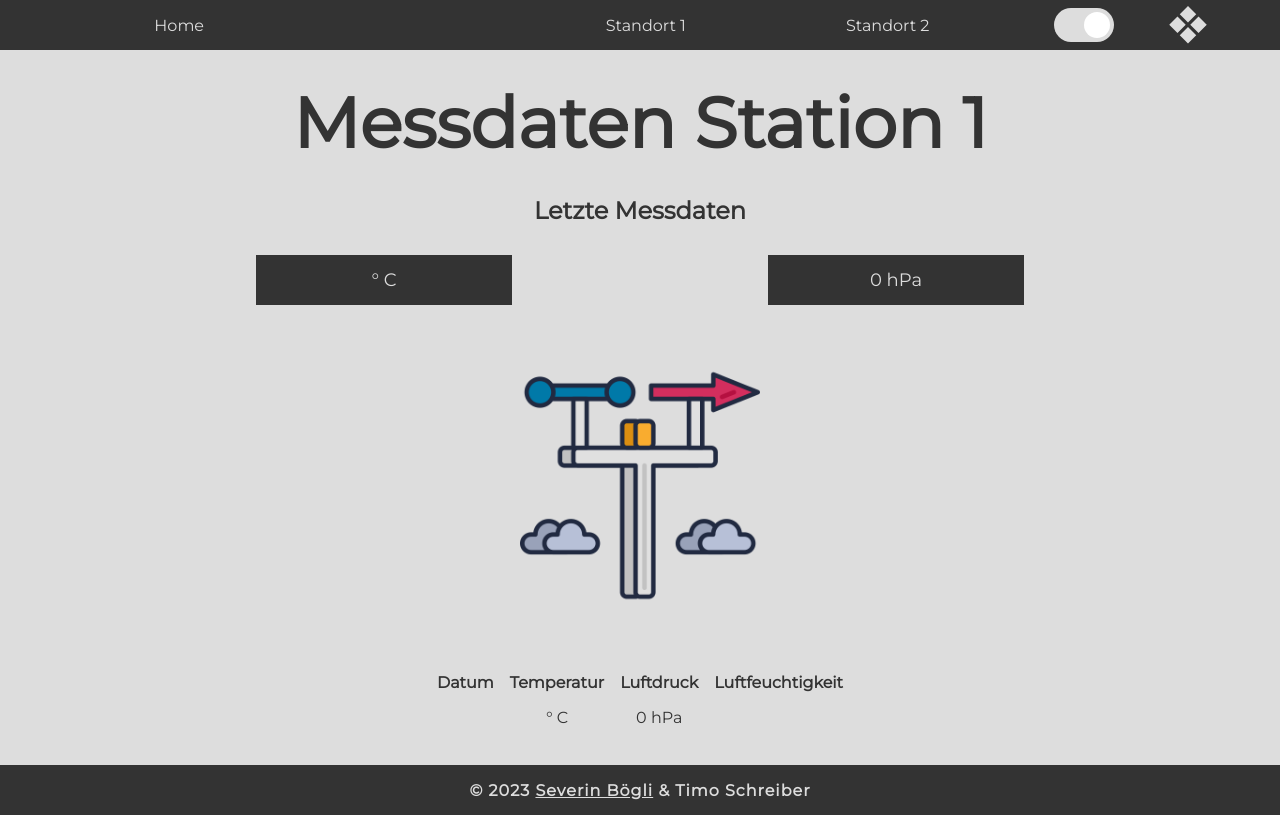
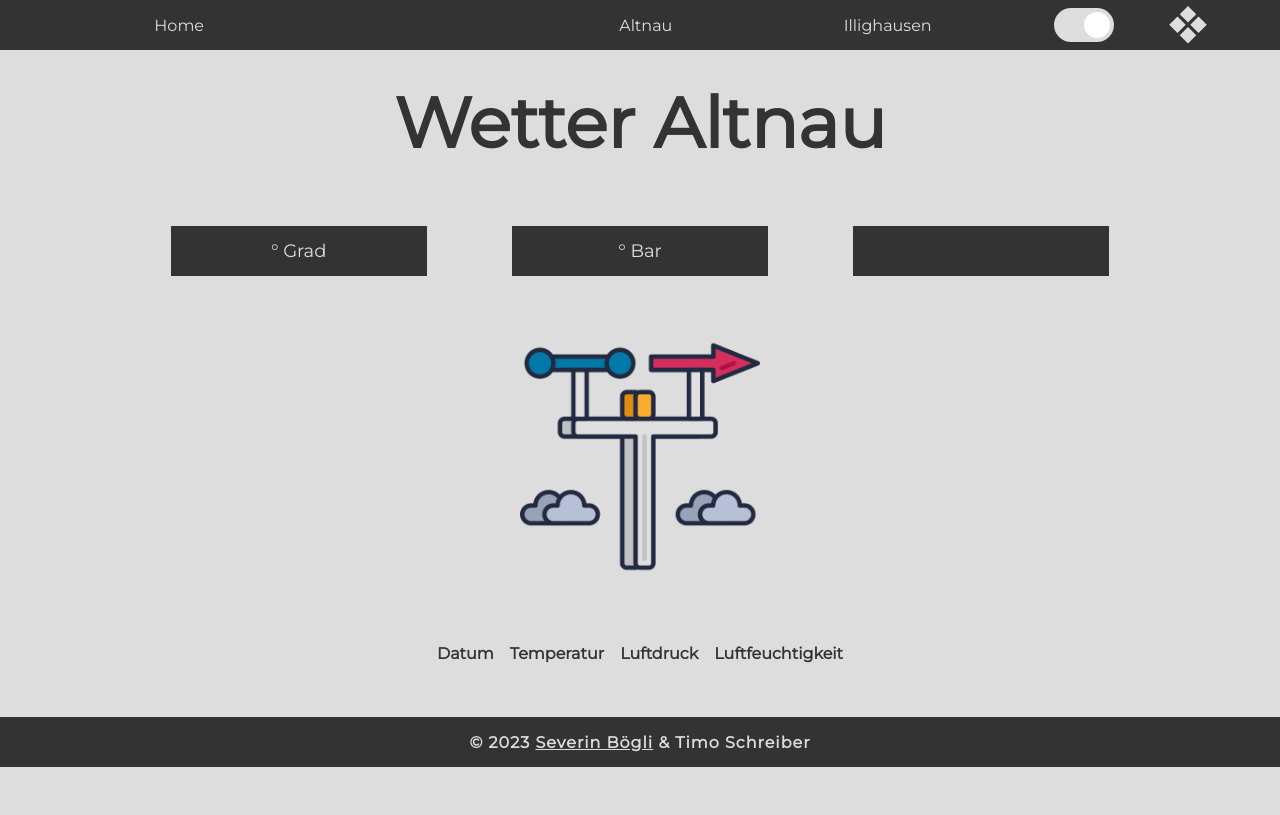
Before and after one commit to Severinboegli/Wetterstation, a PHP site: page /Website/Altnau.php in a window 1280 px wide. After the commit the page ends 767 px from the top, so only its background shows below. Run offline with PHP 8.4, Linux system fonts and the light colour scheme; data comes from the database, SQL or seed files in the repository; lists and menus that the app fills with data are empty; some libraries are stand-ins or nearby versions.

Commit message:
Revert "Anpassung Webseite"
This reverts commit 8fa867fcfb79783a6cfaa0b27355381f9e28ddc7.

```diff
--- a/Website/Altnau.php
+++ b/Website/Altnau.php
@@ -4,24 +4,21 @@
 <head>
     <meta charset="UTF-8" />
     <meta name="viewport" content="width=device-width, initial-scale=1.0" />
-    <title>Wetter Standort 1</title>
+    <title>Wetter Altnau</title>
     <link rel="stylesheet" href="./Style/style.css" />
+    <link rel="stylesheet" href="./Style/reset.css" />
     <link rel="stylesheet" href="./Style/Switch.css" />
 </head>
 
-
-<script type="text/javascript" src="./Javascript/main.js"></script>
-<script type="text/javascript" src="./Javascript/auto_update.js"></script>
-
-<body onload="loadDatas()">
+<body onload="reload()">
     <!-- Header -->
     <nav class="navbar">
         <a class="navbar-left" href="./">Home</a>
 
         <div class="navbar-right">
             <div class="navbar-right-text">
-                <a class="navbar-right-text-a" href="./Altnau.php">Standort 1</a>
-                <a class="navbar-right-text-a" href="./Illighausen.php">Standort 2</a>
+                <a class="navbar-right-text-a" href="./Altnau.php">Altnau</a>
+                <a class="navbar-right-text-a" href="./Illighausen.php">Illighausen</a>
             </div>
             <!-- Switch-->
             <label class="switch navbar-switch">
@@ -42,13 +39,11 @@
 
     <!-- Main Content-->
     <main>
-        <h1 class="title">Messdaten Station 1</h1>
-
-        <h2>Letzte Messdaten</h2>
-
+        <h1 class="title">Wetter Altnau</h1>
         <div class="Column-Button" id="titleDatas">
-            <p class="datas"></p>
-            <p class="datas"></p>
+            <p class="datas">Test</p>
+            <p class="datas">Test</p>
+            <p class="datas">Test</p>
         </div>
 
         <!-- Picture Column -->
@@ -72,6 +67,9 @@
             & Timo Schreiber
         </p>
     </footer>
+
+    <script type="text/javascript" src="./Javascript/main.js"></script>
+    <script type="text/javascript" src="./Javascript/auto_update.js"></script>
 </body>
 
 </html>
--- a/Website/Javascript/auto_update.js
+++ b/Website/Javascript/auto_update.js
@@ -20,27 +20,8 @@ function currentData() {
   xmlhttp.send();
 }
 
-function manipulateURL() {
-  var aktuellerURL = window.location.href;
-  var anzuzeigenderURL = aktuellerURL.split('.')[0];
-  window.history.replaceState({}, document.title, anzuzeigenderURL);
-}
-
-function loadDatas() {
-  //manipulateURL();
-  currentData();
-  reload();
-}
-
-
-
 // reloads the datas every 8 seconds
-/*
-
 const interval = setInterval(function () {
   reload();
   currentData();
 }, 1000);
-
-
-*/
--- a/Website/PHP/currentDatas.php
+++ b/Website/PHP/currentDatas.php
@@ -18,10 +18,11 @@ $sql = "select * from datas order by datas_ID desc limit 1";
 $result = mysqli_query($conn, $sql);
 
 while ($row = mysqli_fetch_array($result)) {
-    echo "<p class='datas' >" . $row['temp'] . "° C</p>";
-    echo "<p class='datas' >" . $row['pressure'] / 100 . " hPa</p>";
-    //echo "<p class='datas' >" . $row['humidity'] . "</p>";
+    echo "<p class='datas' >" . $row['temp'] . "° Grad</p>";
+    echo "<p class='datas' >" . $row['pressure'] . "° Bar</p>";
+    echo "<p class='datas' >" . $row['humidity'] . "</p>";
 }
 
 mysqli_close($conn);
+
 ?>
--- a/Website/PHP/reload.php
+++ b/Website/PHP/reload.php
@@ -13,7 +13,7 @@ if (!$conn) {
 }
 
 // Daten in die Tabelle einfügen
-$sql = "select * from datas order by datas_ID desc limit 10";
+$sql = "select * from datas order by datas_ID desc";
 
 $result = mysqli_query($conn, $sql);
 
@@ -28,8 +28,8 @@ echo "<table>
         while ($row = mysqli_fetch_array($result)) {
             echo "<tr>";
             echo "<td>" . $row['recorded_time'] . "</td>";
-    echo "<td>" . $row['temp'] . "° C</td>";
-    echo "<td>" . $row['pressure'] / 100 . " hPa</td>";
+            echo "<td>" . $row['temp'] . "</td>";
+            echo "<td>" . $row['pressure'] . "</td>";
             echo "<td>" . $row['humidity'] . "</td>";
             echo "</tr>";
         }
--- a/Website/Style/style.css
+++ b/Website/Style/style.css
@@ -238,17 +238,14 @@ footer * {
     margin: 10px 0;
   }
 
-  p.datas {
+  .datas {
     width: auto;
     height: 50px;
     border: none;
     margin: 10px 0;
-    width: 100%;
   }
 
   .Column-Full h3 {
     font-size: 25px;
   }
-
-
 }
```
Also changed, not shown: Website/Illighausen.php (+4 -11 lines), Website/index.html (+6 -4 lines), Website/Style/reset.css (deleted), Website/favicon.ico (deleted). Lines whose indentation alone changed are shown as unchanged.
